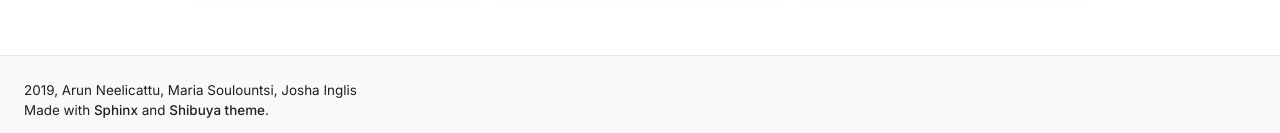
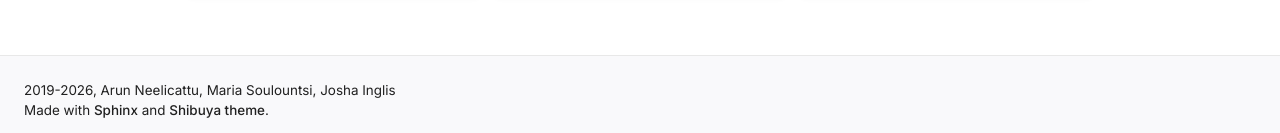
Before and after one commit to abn/aiographql-client, a Sphinx documentation site: the page built from docs/index.rst, in a window 1280 px wide and 900 px high, scrolled down 895 px. Shown: the part 764-897 px from the top of the window. Built offline with Sphinx 7.4.7, drawn with Linux system fonts in a browser that asks for light colours; part of the change alters nothing that is shown.

```diff
--- a/docs/conf.py
+++ b/docs/conf.py
@@ -4,6 +4,7 @@ from __future__ import annotations
 
 import os
 import sys
+from datetime import datetime, timezone
 
 sys.path.insert(0, os.path.abspath("../src"))
 
@@ -11,8 +12,9 @@ sys.path.insert(0, os.path.abspath("../src"))
 # -- Project information -----------------------------------------------------
 
 project = "Async GraphQL Client"
-copyright = "2019, Arun Neelicattu, Maria Soulountsi, Josha Inglis"
-author = "Arun Neelicattu, Maria Soulountsi, Josha Inglis"
+_authors = "Arun Neelicattu, Maria Soulountsi, Josha Inglis"
+copyright = f"2019-{datetime.now(tz=timezone.utc).year}, {_authors}"
+author = _authors
 
 
 # -- General configuration ---------------------------------------------------
```
